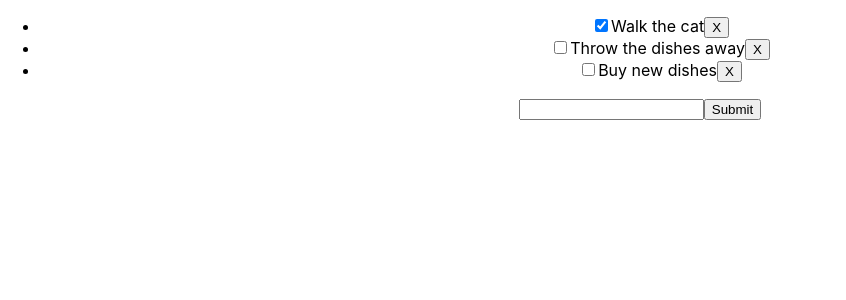
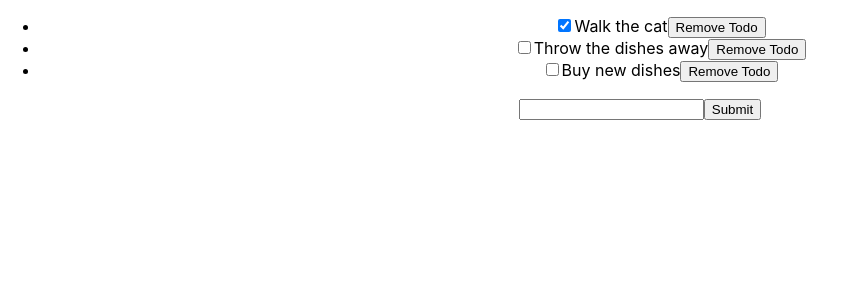
Before and after one commit to Ulfarr/intro_to_react, a React (Create React App) app: page / in a window 1280 px wide. Shown: the top 300 px of the page, without its empty margins (0-846 px from the left). Built offline with nearby package versions, Linux system fonts and the light colour scheme.

Commit message:
Update ToDo.js

```diff
--- a/src/components/ToDo.js
+++ b/src/components/ToDo.js
@@ -1,16 +1,15 @@
 import React, { Component } from 'react';
-
 
 class ToDo extends Component {
     render() {
         return (
           <li>
-          <input type="checkbox" checked={ this.props.isCompleted } onChange={ this.props.toggleComplete } />
-          <span>{ this.props.description }{''}</span>
-          <button onClick={() => this.props.onDelete(this.props.id)}>X</button>
-        </li>
+            <input type="checkbox" checked={ this.props.isCompleted } onChange={ this.props.toggleComplete } />
+            <span>{ this.props.description }</span>
+            <button onClick={() => this.props.onDelete(this.props.id)}>Remove Todo</button>
+          </li>
         );
-    }
+      }
 }
 
 export default ToDo;
```
